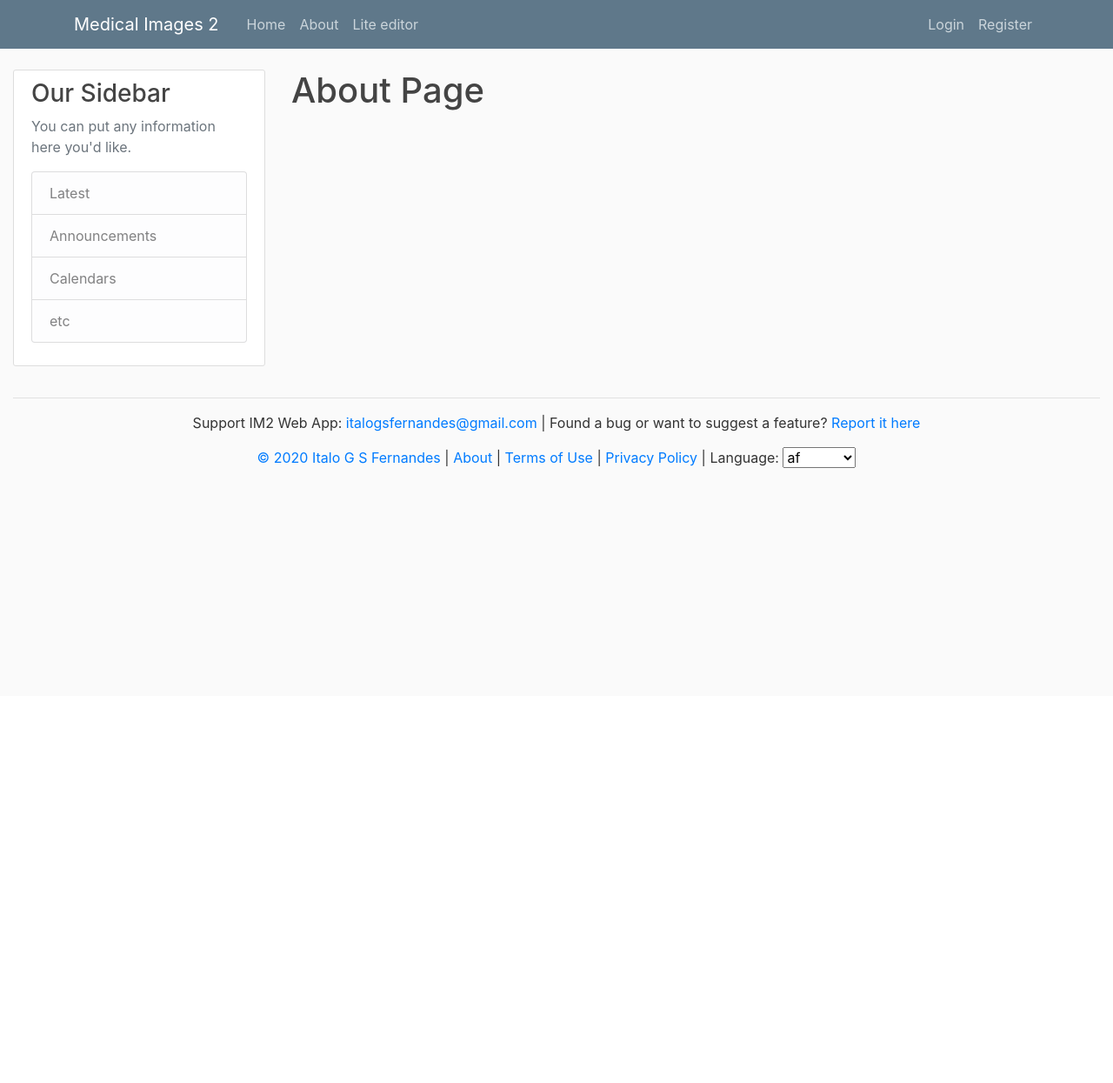
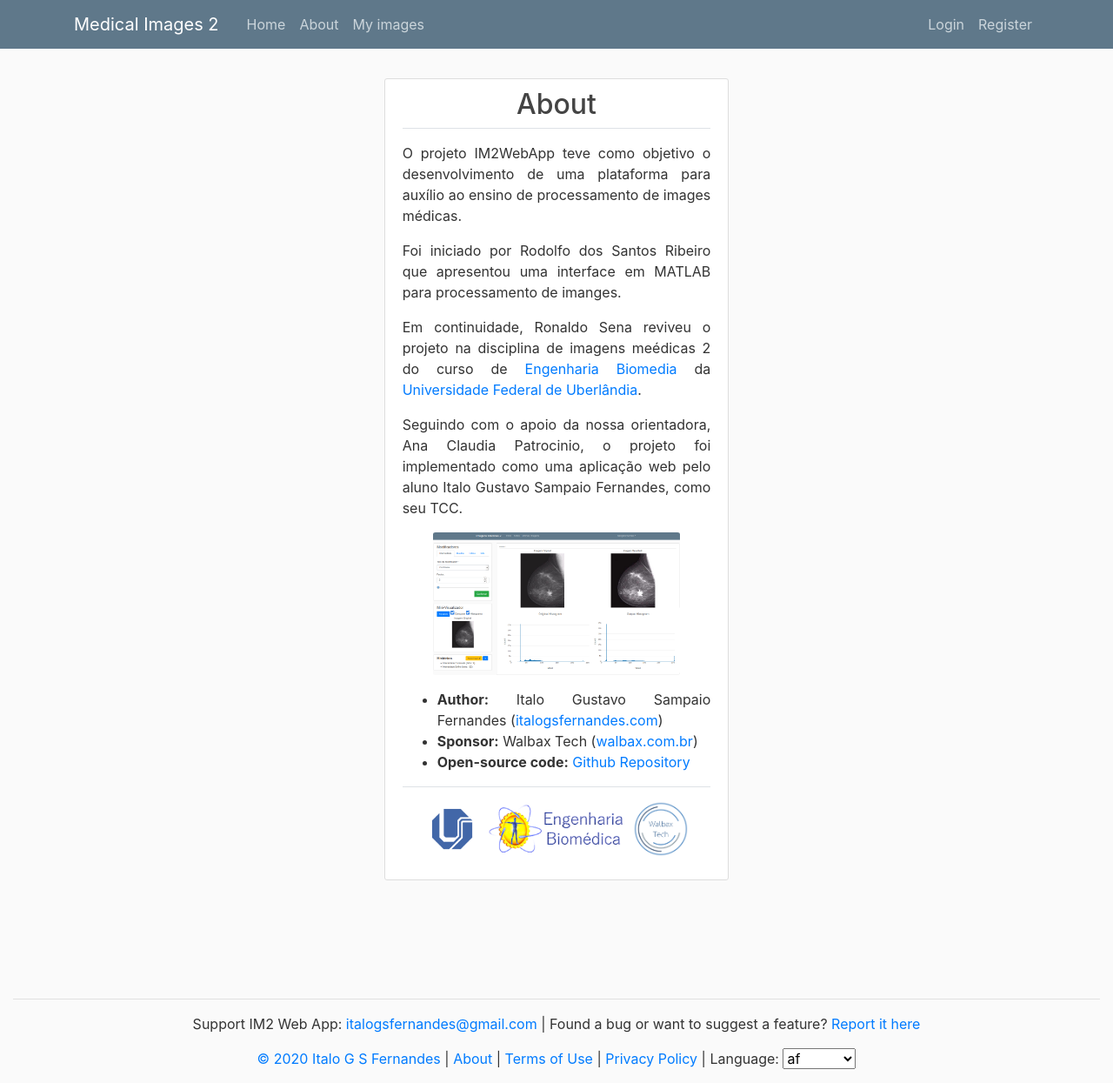
Before and after one commit to italogsfernandes/imagens-medicas-2, a Django app: template im2webapp/im2webapp/templates/im2webapp/about.html in a window 1280 px wide. Shown: the whole page at 87% size. Before the commit the page ends 538 px from the top, so only its background shows below. Run offline with Django 3.2, Linux system fonts and the light colour scheme; the template is opened without the code that fills it, so the values that code supplies are empty; some libraries are stand-ins or nearby versions.

Commit message:
about page

```diff
--- a/im2webapp/im2webapp/templates/im2webapp/_top_menu.html
+++ b/im2webapp/im2webapp/templates/im2webapp/_top_menu.html
@@ -12,11 +12,7 @@
       <div class="navbar-nav mr-auto">
         <a class="nav-item nav-link" href="{% url 'home' %}">{% trans "Home" %}</a>
         <a class="nav-item nav-link" href="{% url 'about' %}">{% trans "About" %}</a>
-        {% if user.is_authenticated %}
-          <a class="nav-item nav-link" href="{% url 'images_list' %}">{% trans "My images" %}</a>
-        {% else %}
-          <a class="nav-item nav-link" href="{% url 'lite-editor' %}">{% trans "Lite editor" %}</a>
-        {% endif %}
+        <a class="nav-item nav-link" href="{% url 'images_list' %}">{% trans "My images" %}</a>
       </div>
       <!-- Navbar Right Side -->
       <div class="navbar-nav">
--- a/im2webapp/im2webapp/templates/im2webapp/about.html
+++ b/im2webapp/im2webapp/templates/im2webapp/about.html
@@ -1,11 +1,63 @@
 {% extends "im2webapp/base.html" %}
 
 {% load i18n %}
+{% load static %}
 
-{% block title %}{{title}}{% endblock %}
+{% block title %}{% trans "About" %}{% endblock %}
 
-{% block side_bar %}{% include 'im2webapp/_side_bar.html' %}{% endblock %}
+{% block outside_side_bar %}
+    <div class="row" style="padding-top: 10px; padding-bottom: 100px;">
+        <div class="col-sm-4">
+        </div>
+        <div class="col-sm-4">
+            {% include 'im2webapp/_messages.html' %}
+            <div class="content-section">
+                <h2 class="text-center">{% trans "About" %}</h2>
+                <div class="border-top pt-3 text-justify">
+                    <p>
+                        O projeto IM2WebApp teve como objetivo o desenvolvimento de uma plataforma
+                        para auxílio ao ensino de processamento de images médicas.
+                    </p>
+                    <p>
+                        Foi iniciado por Rodolfo dos Santos Ribeiro que apresentou uma interface em MATLAB para
+                        processamento de imanges.
+                    </p>
+                    <p>
+                        Em continuidade, Ronaldo Sena reviveu o projeto na disciplina de imagens meédicas 2 do curso de
+                        <a href="http://www.biomedica.eletrica.ufu.br">Engenharia Biomedia</a> da <a href="http://www.ufu.br/">Universidade Federal de Uberlândia</a>.
+                    </p>
+                        Seguindo com o apoio da nossa orientadora, Ana Claudia Patrocinio, o projeto foi
+                        implementado como uma aplicação web pelo aluno Italo Gustavo Sampaio Fernandes, como seu TCC. <br>
 
-{% block content %}
-    <h1>{% trans 'About Page' %}</h1>
-{% endblock content %}
+                    </p>
+                    <p class="text-center">
+                        <img src="{% static 'im2webapp/images/example_editor.png' %}" style="border-radius: 1%; max-width: 80%;">
+                    </p>
+                    <ul>
+                        <li>
+                            <b>{% trans "Author:" %}</b>
+                            Italo Gustavo Sampaio Fernandes
+                            (<a href="http://italogsfernandes.com/">italogsfernandes.com</a>)
+                        </li>
+                        <li>
+                            <b>{% trans "Sponsor:" %}</b>
+                            Walbax Tech
+                            (<a href="http://walbax.com.br/">walbax.com.br</a>)
+                        </li>
+                        <li>
+                           <b>{% trans "Open-source code:" %}</b>
+                            <a href="https://github.com/italogsfernandes/imagens-medicas-2">Github Repository</a>
+                        </li>
+                    </ul>
+                </div>
+                <div class="border-top" style="margin-top: 1rem;">
+                    <p class="text-center" style="margin-top: 1rem;">
+                        <img src="{% static 'im2webapp/images/ufu_logo_ufu.png' %}" height='64px'>
+                        <img src="{% static 'im2webapp/images/eng_bio.png' %}" height='64px'>
+                        <img src="{% static 'im2webapp/images/logo_2_linhas_white_circle.png' %}" height='64px'>
+                    </p>
+                </div>
+            </div>
+        </div>
+    </div>
+{% endblock outside_side_bar %}
```
Also changed, not shown: im2webapp/im2webapp/static/im2webapp/images/eng_bio.png (added), im2webapp/im2webapp/static/im2webapp/images/example_editor.png (added), im2webapp/im2webapp/static/im2webapp/images/logo_2_linhas_white_circle.png (added), im2webapp/im2webapp/static/im2webapp/images/ufu_logo_ufu.png (added).
